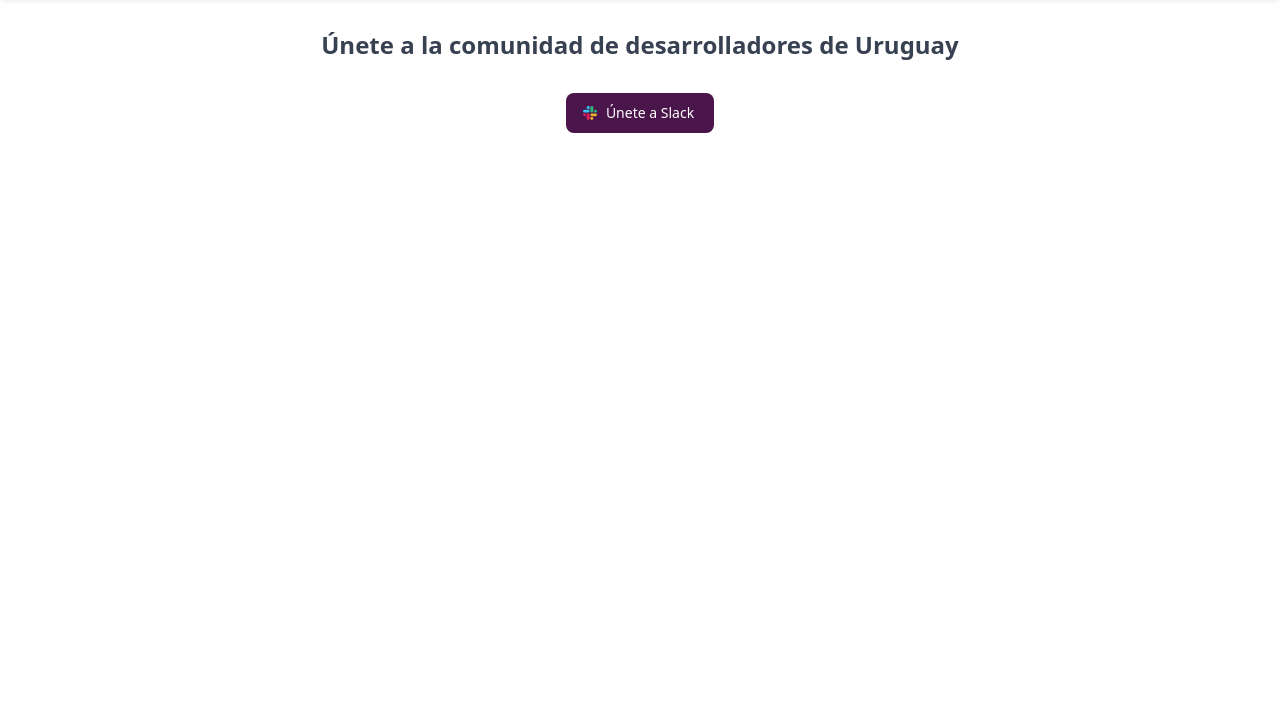
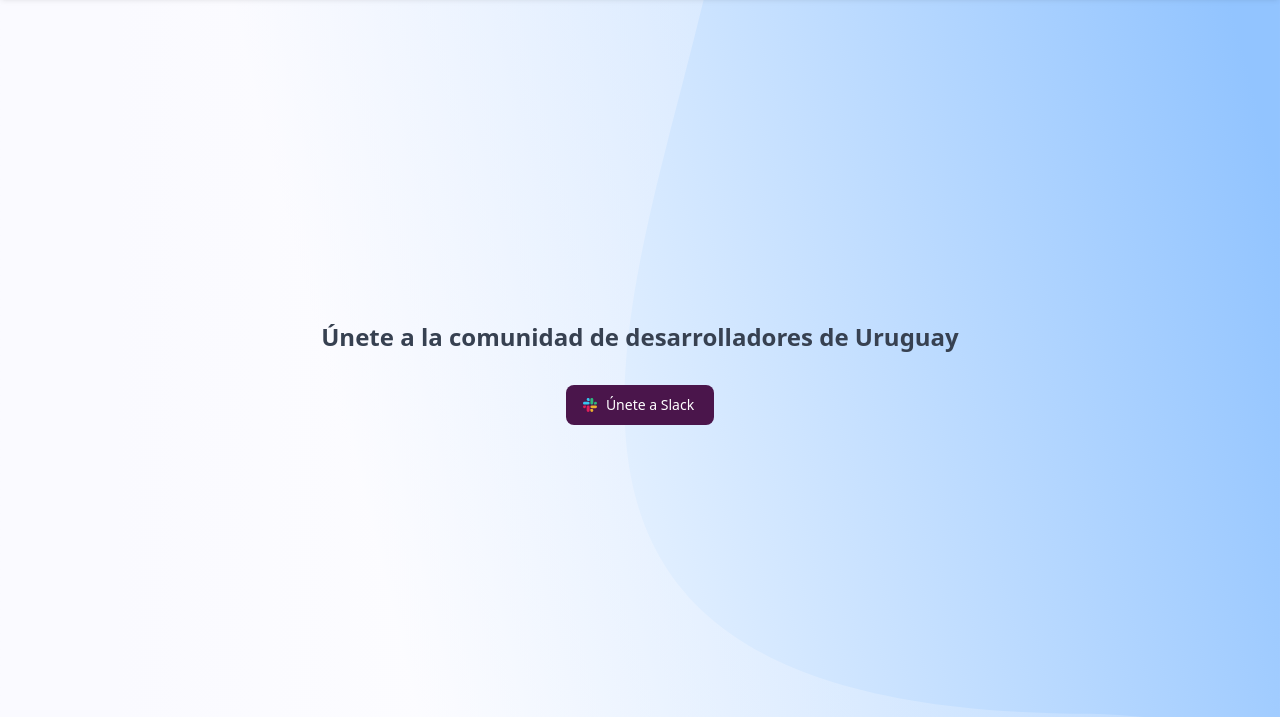
Before and after one commit to owu-uy/website, an Astro site: page / in a window 1280 px wide. Shown: the part 83-800 px from the top of the page. Built offline with nearby package versions, Linux system fonts and the light colour scheme; Astro itself is replaced by a stand-in of ours.

Commit message:
feat: add a background and limit the height size

```diff
--- a/src/layouts/Layout.astro
+++ b/src/layouts/Layout.astro
@@ -9,7 +9,7 @@ const { title } = Astro.props;
 ---
 
 <!DOCTYPE html>
-<html lang="en">
+<html lang="en" class="h-screen">
   <head>
     <meta charset="UTF-8" />
     <meta name="description" content="Astro description" />
@@ -35,8 +35,8 @@ const { title } = Astro.props;
     />
     <meta property="og:url" content="https://owu.uy" />
   </head>
-  <body>
-    <header>
+  <body class="h-screen m-0 p-0 flex flex-col">
+    <header class="relative">
       <Navbar />
     </header>
     <slot />
--- a/src/pages/index.astro
+++ b/src/pages/index.astro
@@ -4,8 +4,8 @@ import ButtonSlack from "../components/ButtonSlack.astro";
 ---
 
 <Layout title="Open Web Uruguay">
-  <main>
-    <section>
+  <main class="bg-[url(/svg/background.svg)] h-full bg-no-repeat bg-cover">
+    <section class="h-full flex flex-col justify-center">
       <h2 class="my-8 text-2xl font-semibold text-gray-700 text-center">
         Únete a la comunidad de desarrolladores de Uruguay
       </h2>
```
Also changed, not shown: public/svg/background.svg (renamed from old/assets/svg/background.svg).
